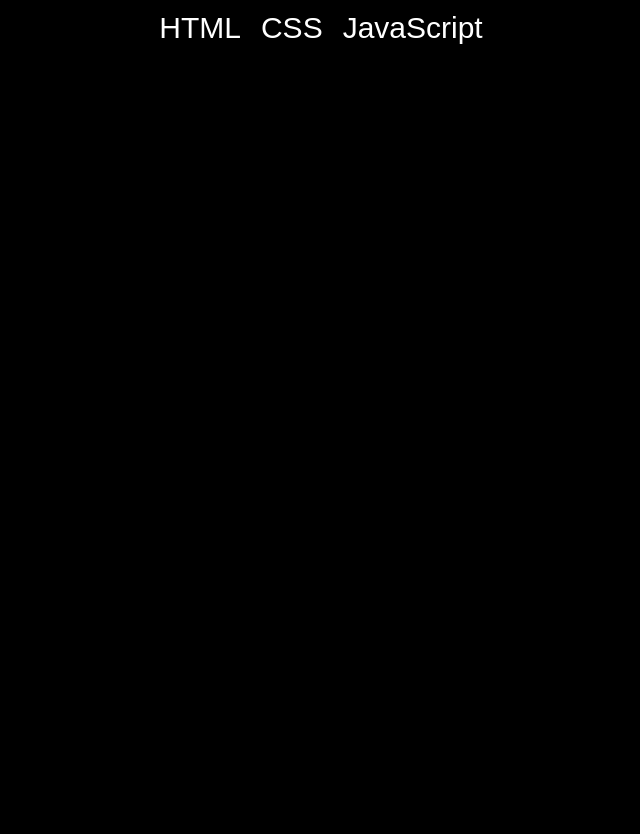
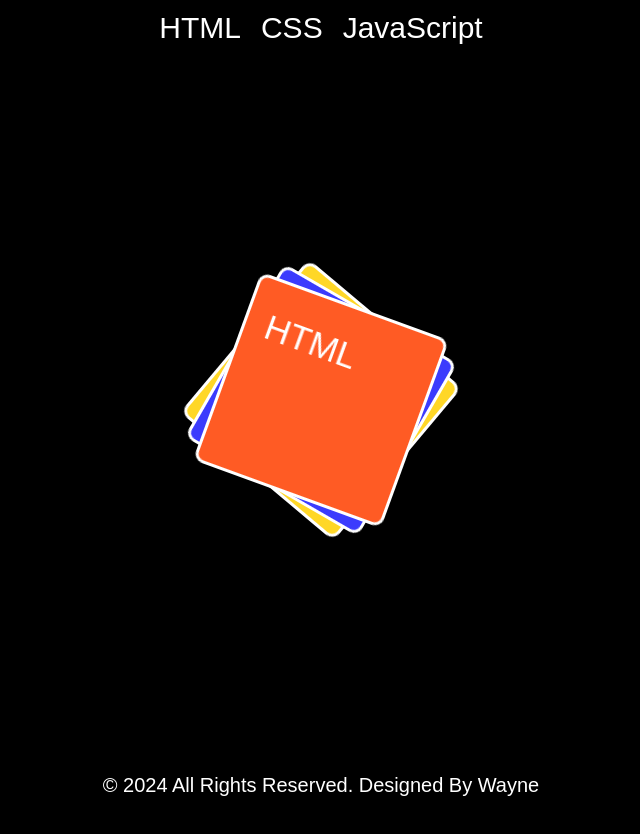
Before and after one commit to wayne035/webDevBasic, a React (Vite) app: page / in a window 1280 px wide. Shown: the top 834 px of the page, without its empty margins (319-959 px from the left). Built offline with nearby package versions, Linux system fonts and the light colour scheme.

Commit message:
建置 Card components

```diff
--- a/src/App.tsx
+++ b/src/App.tsx
@@ -1,9 +1,19 @@
 import Header from "./components/Header"
+import Card from "./components/Card"
+import { cardData } from "./data/cardData"
 
 export default function App() {
   return (
     <>
       <Header/>
+      {
+        cardData.map(({lang, articles})=> (
+          <Card key={lang} lang={lang} data={articles}/>
+        ))
+      }
+      <footer className="fixed bottom-0 w-full text-center text-[20px]">
+        © 2024 All Rights Reserved. Designed By Wayne
+      </footer>
     </>
   )
 }
--- /dev/null
+++ b/src/components/Card.tsx
@@ -0,0 +1,15 @@
+import { Articles } from "../data/cardData"
+
+interface Props{
+    lang: string,
+    data: Articles[]
+}
+
+export default function Card({lang, data}: Props) {
+  return (
+    <section className={`box ${lang.toLocaleLowerCase()}`}>
+      <h2 className="text-[35px]">{lang}</h2>
+      {}
+    </section>
+  )
+}
--- /dev/null
+++ b/src/data/cardData.ts
@@ -0,0 +1,30 @@
+export interface Articles{
+  title: string,
+  link: string
+}
+
+export interface Data{
+  lang: string,
+  articles: Articles[]
+}
+
+export const cardData:Data[] = [
+  {
+    lang: 'HTML',
+    articles: [
+      {title:'',link:''}
+    ]
+  },
+  {
+    lang: 'CSS',
+    articles: [
+      {title:'',link:''}
+    ]
+  },
+  {
+    lang: 'JavaScript',
+    articles: [
+      {title:'',link:''}
+    ]
+  },
+]
--- a/src/index.css
+++ b/src/index.css
@@ -33,3 +33,29 @@ li{
 li:hover{
     color:#fbca1f;
 }
+.box{
+    position: fixed;
+    top: 50%;
+    left: 50%;
+    width: 200px;
+    height: 200px;
+    overflow: hidden;
+    border-radius: 10px;
+    border:3px solid #fff;
+    padding: 20px;
+}
+.html{
+    background: #ff5b24;
+    transform: translate(-50%, -50%) rotate(20deg) ;
+    z-index: 10;
+}
+.css{
+    background: #3b3bfd;
+    transform: translate(-50%, -50%) rotate(30deg) ;
+    z-index: 9;
+}
+.javascript{
+    background: #ffd727;
+    transform: translate(-50%, -50%) rotate(40deg) ;
+    z-index: 8;
+}
```
